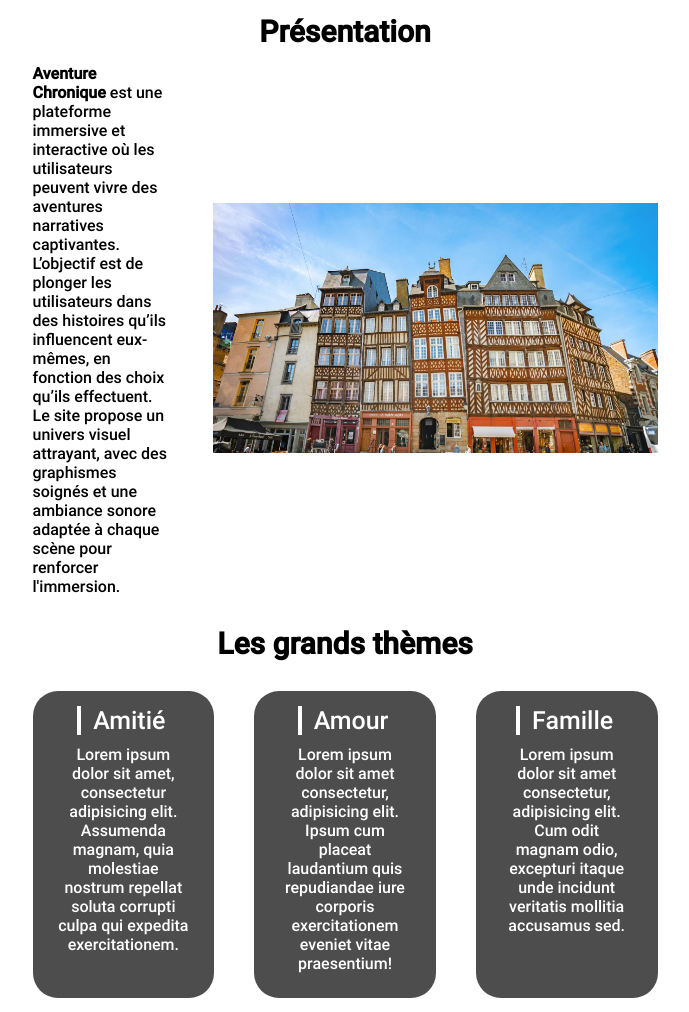
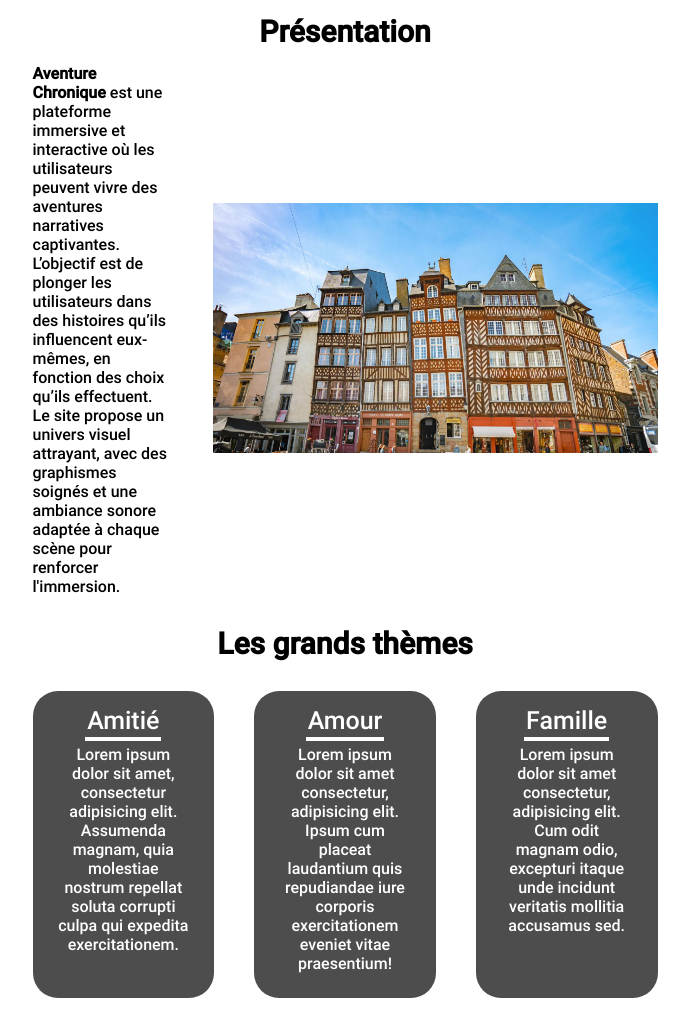
Before and after one commit to Singuila01/history, a PHP site: page / in a window 1280 px wide. Shown: the part 456-1468 px from the top of the page, without its empty margins (295-984 px from the left). Run offline with PHP 8.4, Linux system fonts and the light colour scheme.

Commit message:
Modif du fichier de style

```diff
--- a/styles/styles.css
+++ b/styles/styles.css
@@ -113,7 +113,7 @@ header .texte h1{
     font-size: 25px;
     text-decoration: none;
     transition: 0.15s;
-    border-left: 3px solid #fff;
+
     padding: 0;
     margin: 5px;
 }
@@ -125,8 +125,8 @@ header .texte h1{
     font-size: 25px;
     text-decoration: none;
     transition: 0.15s;
-    border-left: 4px solid #fff;
-    padding: 0 4px 0 12px;
+    border-bottom: 4px solid #fff;
+    padding: 2px;
     margin: 5px;
 }
 .article .zones.theme .zone p{
```
